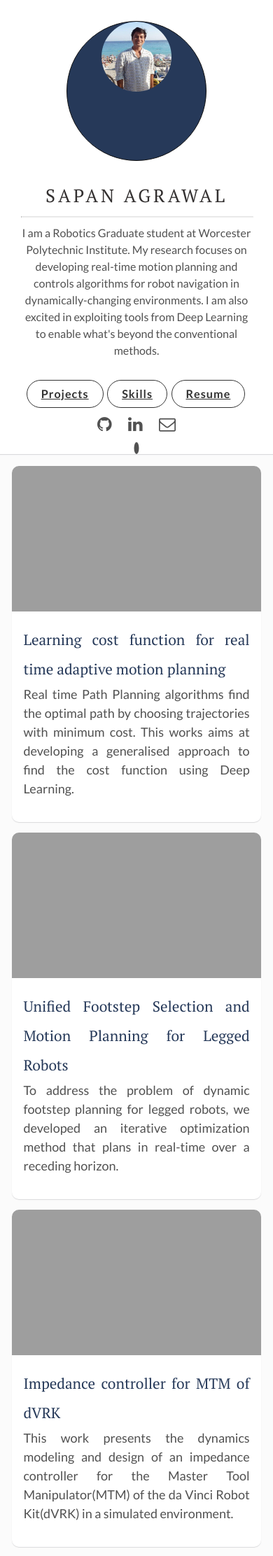
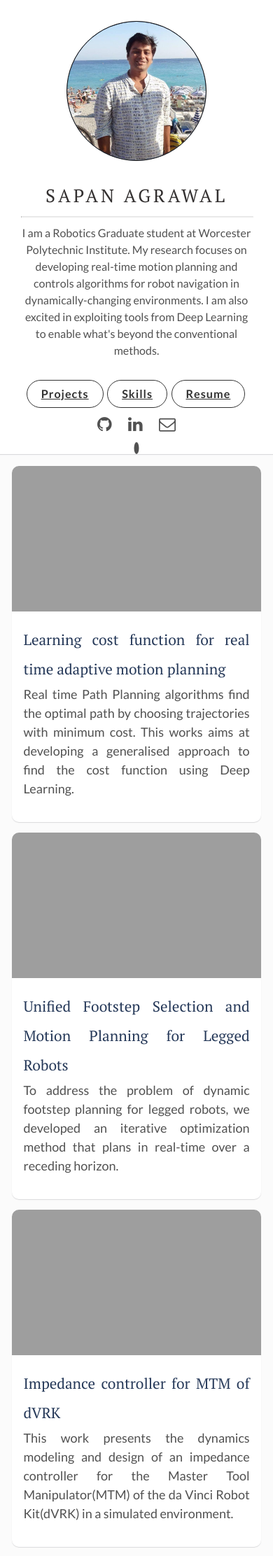
Before and after one commit to sapan-ostic/sapan-ostic.github.io, a Jekyll site: the page built from index.html, in a window 390 px wide. Shown: the top 2224 px of the page at 70% size. Built offline with Jekyll 4.4.1, drawn with Linux system fonts in a browser that asks for light colours; the list of posts is cut into pages by our own code.

Commit message:
Sequenced

```diff
--- a/assets/css/main.css
+++ b/assets/css/main.css
@@ -1596,8 +1596,8 @@ a.newer-posts:hover {
     margin: 10px auto auto;
   }
   .about img {
-    width: 100px;
-    height: 100px;
+    /* width: 100px;
+    height: 100px; */
     -webkit-border-radius: 100%;
             border-radius: 100%;
     margin-bottom: 10px;
```
